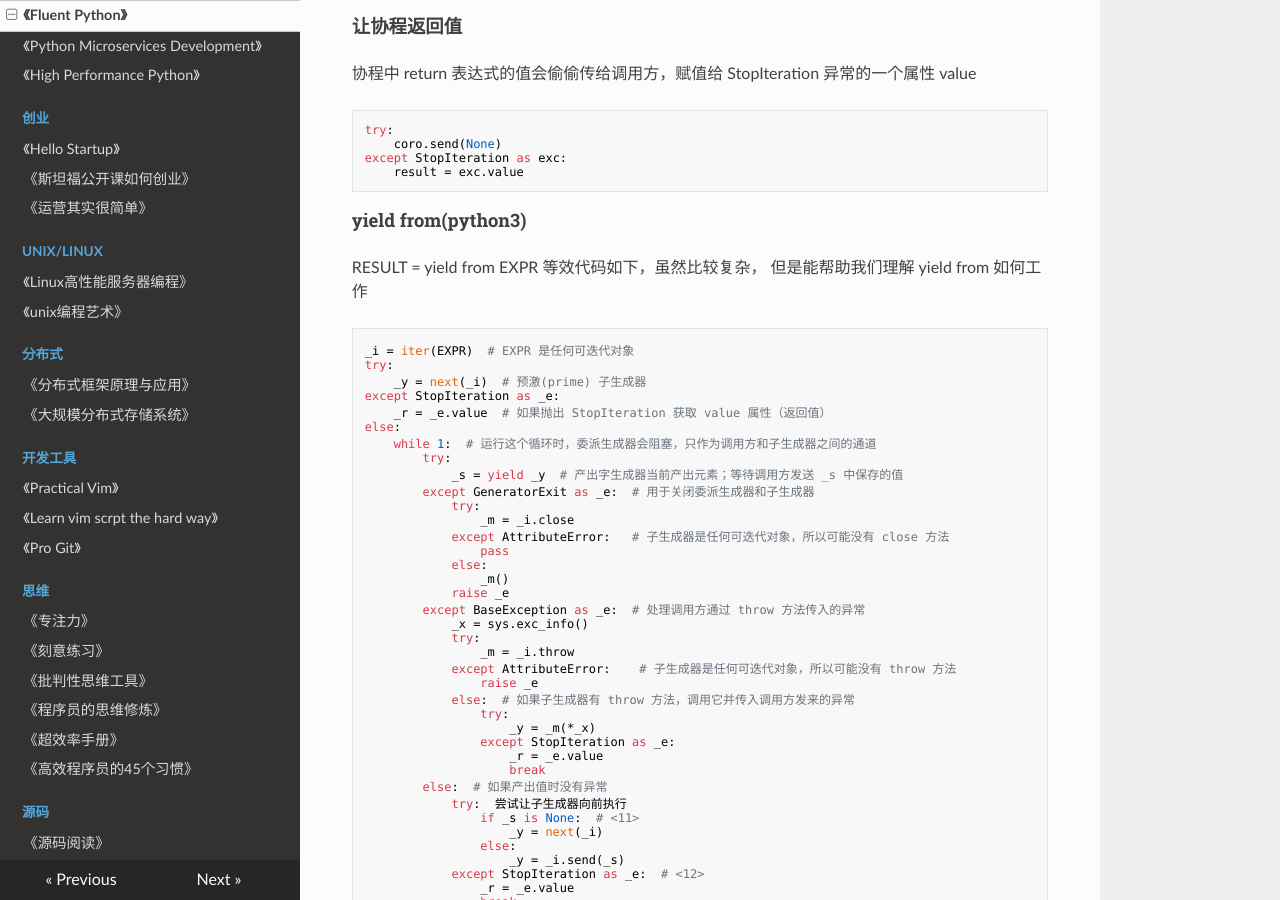
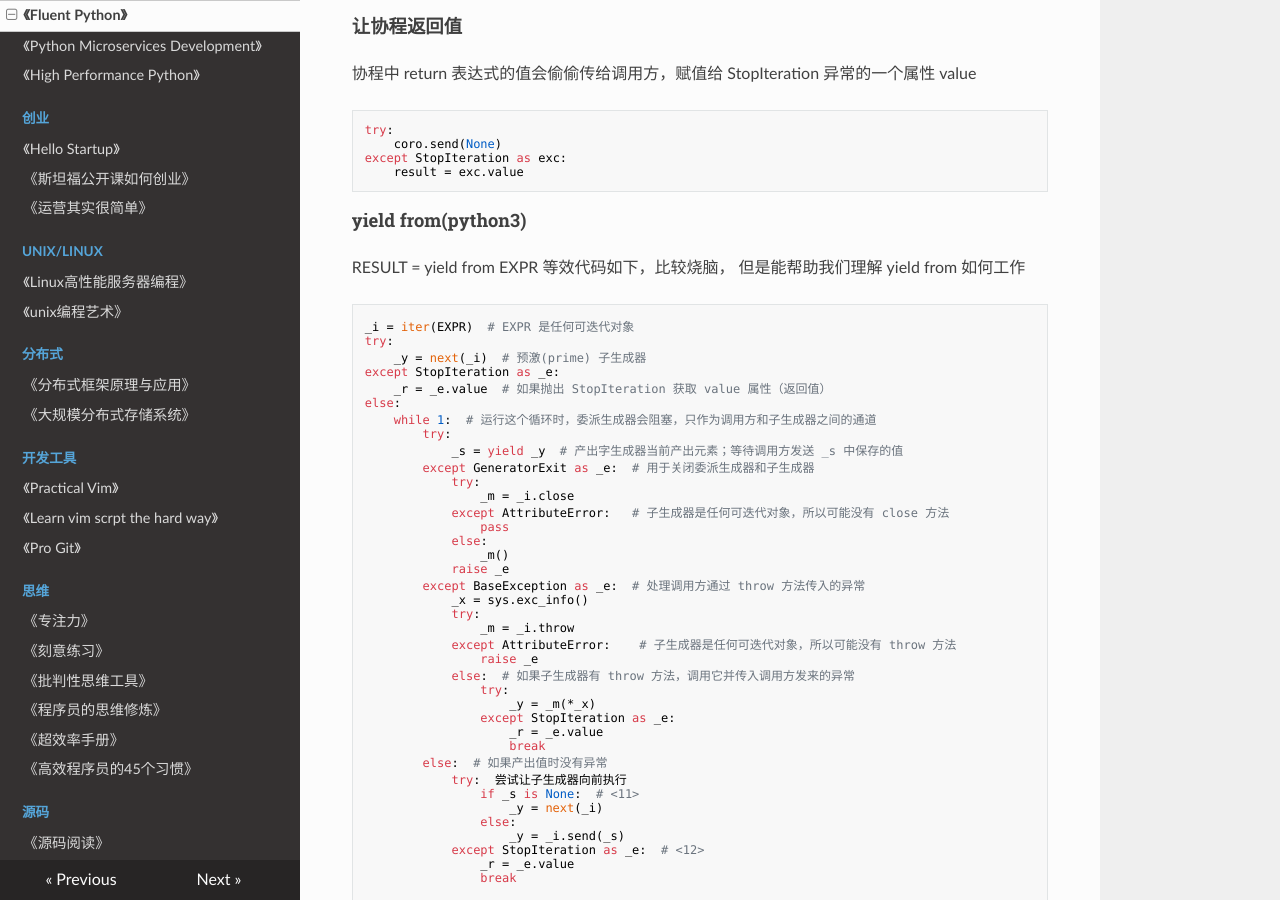
Before and after one commit to PegasusWang/booknotes, an MkDocs documentation site: the page built from docs/python/fluent_python.md, in a window 1280 px wide and 900 px high, scrolled down 14343 px. Built offline with MkDocs 1.6.1, drawn with Linux system fonts in a browser that asks for light colours; nearby versions of some CDN libraries; old or Windows-style settings are respelled for this version of MkDocs; some of the changed text lies outside the part shown.

```diff
--- a/docs/python/fluent_python.md
+++ b/docs/python/fluent_python.md
@@ -570,7 +570,7 @@
 
 #### yield from(python3)
 
-RESULT = yield from EXPR  等效代码如下，虽然比较复杂， 但是能帮助我们理解 yield from 如何工作
+RESULT = yield from EXPR  等效代码如下，比较烧脑， 但是能帮助我们理解 yield from 如何工作
 
     _i = iter(EXPR)  # EXPR 是任何可迭代对象
     try:
```
Also changed, not shown: other parts of docs/python/fluent_python.md (+1 -1 lines), docs/python/python_网络编程.md (added, +1 -0 lines).
